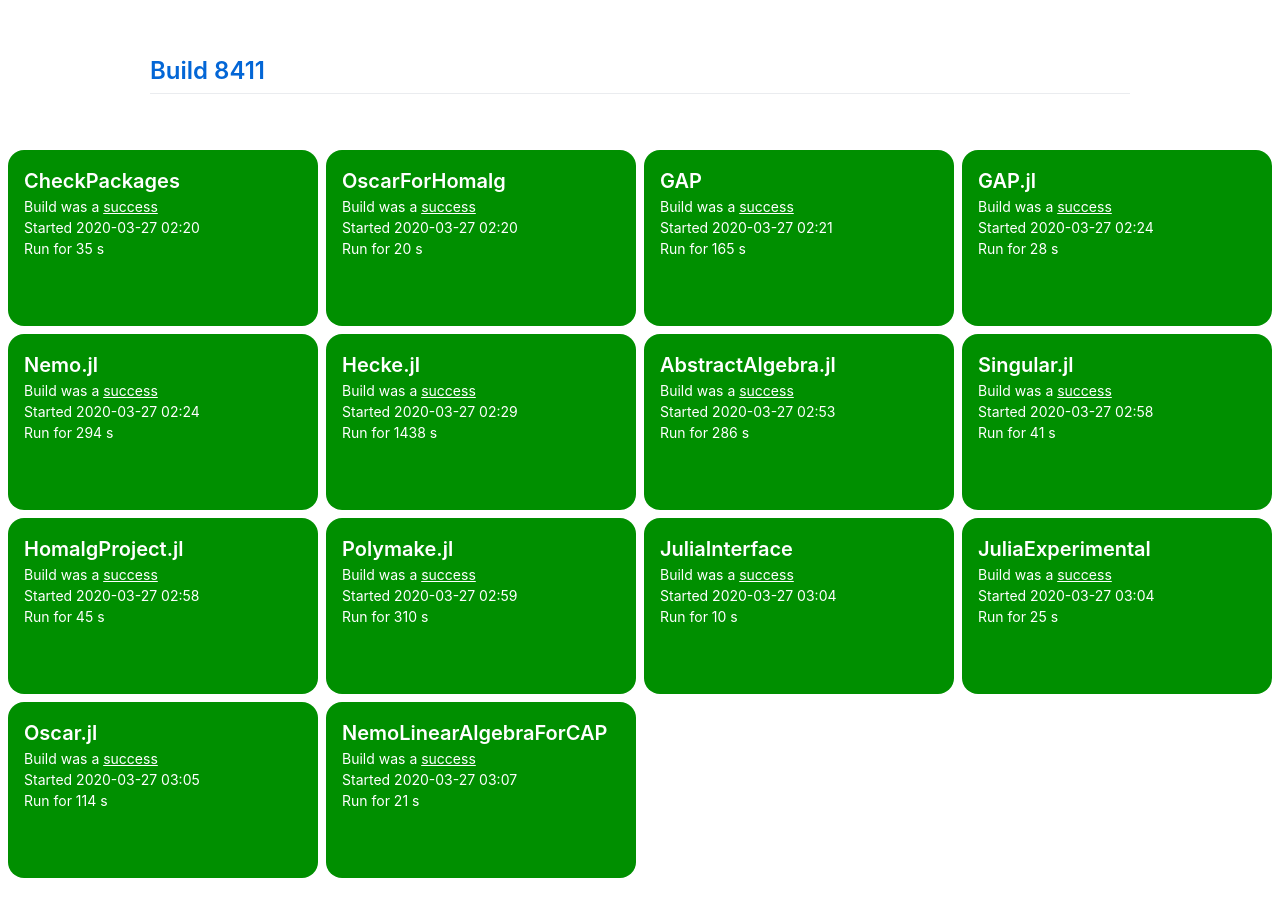
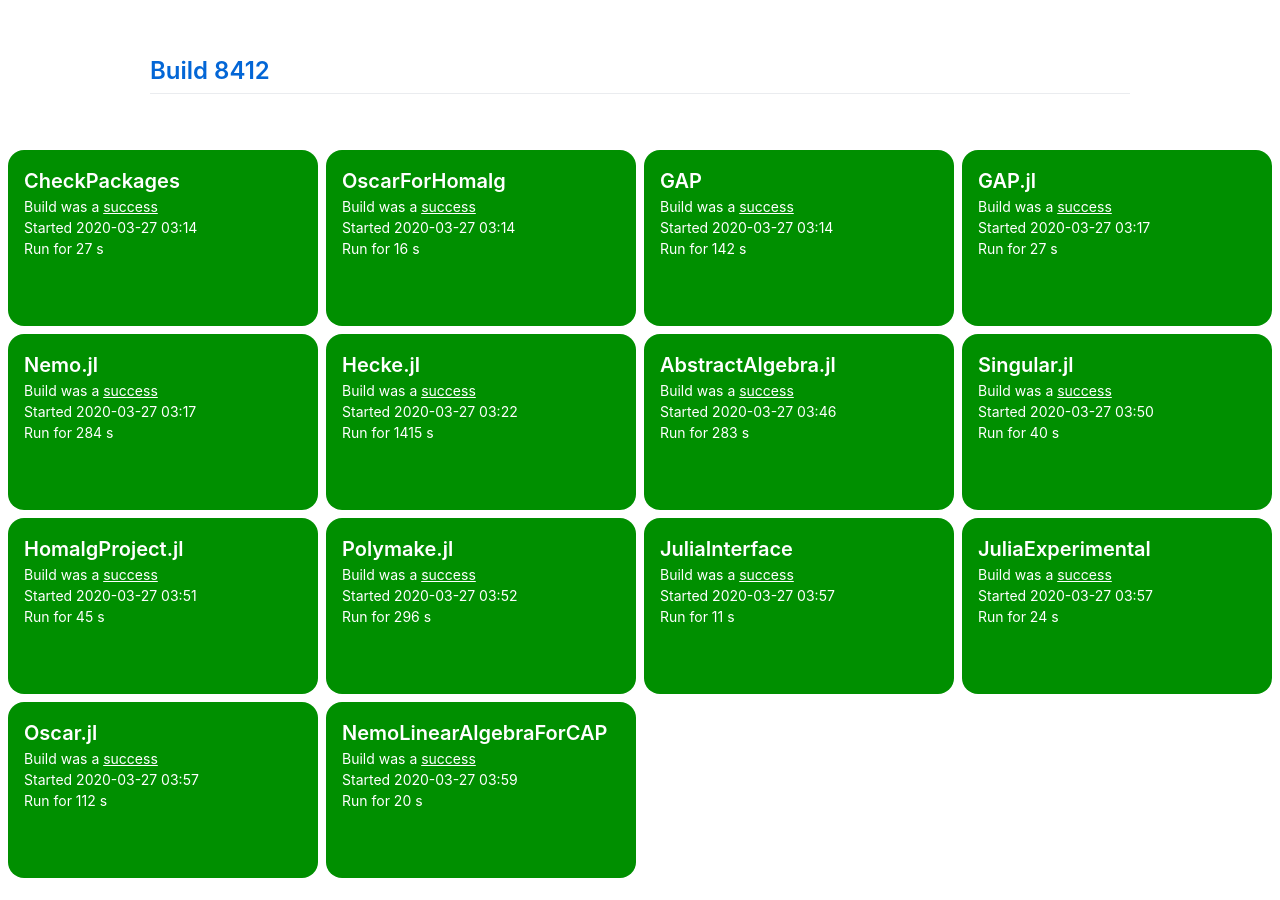
Before and after one commit to oscar-system/oscar-ci-status, a Jekyll site: the page built from index.html, in a window 1280 px wide. Built offline with Jekyll 4.4.1, drawn with Linux system fonts in a browser that asks for light colours; some of the changed lines change nothing that is shown.

Commit message:
Build 8412

```diff
--- a/_data/ci.yml
+++ b/_data/ci.yml
@@ -1,16 +1,148 @@
-build: 8411
-build_url: https://oscarci.mathematik.uni-kl.de/job/oscar/8411/
+build: 8412
+build_url: https://oscarci.mathematik.uni-kl.de/job/oscar/8412/
 job: oscar
 tests:
-- duration: 35
+- duration: 27
   exitcode: 0
   first_failure: false
   first_failure_url: null
   last_success: false
   last_success_url: null
-  log: https://oscarci.mathematik.uni-kl.de/job/oscar/8411/artifact/logs/build-8411/CheckPackages.log
+  log: https://oscarci.mathematik.uni-kl.de/job/oscar/8412/artifact/logs/build-8412/CheckPackages.log
   name: CheckPackages
-  start: 2020-03-27 02:20
+  start: 2020-03-27 03:14
+  status: success
+  success: true
+- duration: 16
+  exitcode: 0
+  first_failure: false
+  first_failure_url: null
+  last_success: false
+  last_success_url: null
+  log: https://oscarci.mathematik.uni-kl.de/job/oscar/8412/artifact/logs/build-8412/OscarForHomalg.log
+  name: OscarForHomalg
+  start: 2020-03-27 03:14
+  status: success
+  success: true
+- duration: 142
+  exitcode: 0
+  first_failure: false
+  first_failure_url: null
+  last_success: false
+  last_success_url: null
+  log: https://oscarci.mathematik.uni-kl.de/job/oscar/8412/artifact/logs/build-8412/GAP.log
+  name: GAP
+  start: 2020-03-27 03:14
+  status: success
+  success: true
+- duration: 27
+  exitcode: 0
+  first_failure: false
+  first_failure_url: null
+  last_success: false
+  last_success_url: null
+  log: https://oscarci.mathematik.uni-kl.de/job/oscar/8412/artifact/logs/build-8412/GAP.jl.log
+  name: GAP.jl
+  start: 2020-03-27 03:17
+  status: success
+  success: true
+- duration: 284
+  exitcode: 0
+  first_failure: false
+  first_failure_url: null
+  last_success: false
+  last_success_url: null
+  log: https://oscarci.mathematik.uni-kl.de/job/oscar/8412/artifact/logs/build-8412/Nemo.jl.log
+  name: Nemo.jl
+  start: 2020-03-27 03:17
+  status: success
+  success: true
+- duration: 1415
+  exitcode: 0
+  first_failure: false
+  first_failure_url: null
+  last_success: false
+  last_success_url: null
+  log: https://oscarci.mathematik.uni-kl.de/job/oscar/8412/artifact/logs/build-8412/Hecke.jl.log
+  name: Hecke.jl
+  start: 2020-03-27 03:22
+  status: success
+  success: true
+- duration: 283
+  exitcode: 0
+  first_failure: false
+  first_failure_url: null
+  last_success: false
+  last_success_url: null
+  log: https://oscarci.mathematik.uni-kl.de/job/oscar/8412/artifact/logs/build-8412/AbstractAlgebra.jl.log
+  name: AbstractAlgebra.jl
+  start: 2020-03-27 03:46
+  status: success
+  success: true
+- duration: 40
+  exitcode: 0
+  first_failure: false
+  first_failure_url: null
+  last_success: false
+  last_success_url: null
+  log: https://oscarci.mathematik.uni-kl.de/job/oscar/8412/artifact/logs/build-8412/Singular.jl.log
+  name: Singular.jl
+  start: 2020-03-27 03:50
+  status: success
+  success: true
+- duration: 45
+  exitcode: 0
+  first_failure: false
+  first_failure_url: null
+  last_success: false
+  last_success_url: null
+  log: https://oscarci.mathematik.uni-kl.de/job/oscar/8412/artifact/logs/build-8412/HomalgProject.jl.log
+  name: HomalgProject.jl
+  start: 2020-03-27 03:51
+  status: success
+  success: true
+- duration: 296
+  exitcode: 0
+  first_failure: false
+  first_failure_url: null
+  last_success: false
+  last_success_url: null
+  log: https://oscarci.mathematik.uni-kl.de/job/oscar/8412/artifact/logs/build-8412/Polymake.jl.log
+  name: Polymake.jl
+  start: 2020-03-27 03:52
+  status: success
+  success: true
+- duration: 11
+  exitcode: 0
+  first_failure: false
+  first_failure_url: null
+  last_success: false
+  last_success_url: null
+  log: https://oscarci.mathematik.uni-kl.de/job/oscar/8412/artifact/logs/build-8412/JuliaInterface.log
+  name: JuliaInterface
+  start: 2020-03-27 03:57
+  status: success
+  success: true
+- duration: 24
+  exitcode: 0
+  first_failure: false
+  first_failure_url: null
+  last_success: false
+  last_success_url: null
+  log: https://oscarci.mathematik.uni-kl.de/job/oscar/8412/artifact/logs/build-8412/JuliaExperimental.log
+  name: JuliaExperimental
+  start: 2020-03-27 03:57
+  status: success
+  success: true
+- duration: 112
+  exitcode: 0
+  first_failure: false
+  first_failure_url: null
+  last_success: false
+  last_success_url: null
+  log: https://oscarci.mathematik.uni-kl.de/job/oscar/8412/artifact/logs/build-8412/Oscar.jl.log
+  name: Oscar.jl
+  start: 2020-03-27 03:57
   status: success
   success: true
 - duration: 20
@@ -19,140 +151,8 @@
   first_failure_url: null
   last_success: false
   last_success_url: null
-  log: https://oscarci.mathematik.uni-kl.de/job/oscar/8411/artifact/logs/build-8411/OscarForHomalg.log
-  name: OscarForHomalg
-  start: 2020-03-27 02:20
+  log: https://oscarci.mathematik.uni-kl.de/job/oscar/8412/artifact/logs/build-8412/NemoLinearAlgebraForCAP.log
+  name: NemoLinearAlgebraForCAP
+  start: 2020-03-27 03:59
   status: success
   success: true
-- duration: 165
-  exitcode: 0
-  first_failure: false
-  first_failure_url: null
-  last_success: false
-  last_success_url: null
-  log: https://oscarci.mathematik.uni-kl.de/job/oscar/8411/artifact/logs/build-8411/GAP.log
-  name: GAP
-  start: 2020-03-27 02:21
-  status: success
-  success: true
-- duration: 28
-  exitcode: 0
-  first_failure: false
-  first_failure_url: null
-  last_success: false
-  last_success_url: null
-  log: https://oscarci.mathematik.uni-kl.de/job/oscar/8411/artifact/logs/build-8411/GAP.jl.log
-  name: GAP.jl
-  start: 2020-03-27 02:24
-  status: success
-  success: true
-- duration: 294
-  exitcode: 0
-  first_failure: false
-  first_failure_url: null
-  last_success: false
-  last_success_url: null
-  log: https://oscarci.mathematik.uni-kl.de/job/oscar/8411/artifact/logs/build-8411/Nemo.jl.log
-  name: Nemo.jl
-  start: 2020-03-27 02:24
-  status: success
-  success: true
-- duration: 1438
-  exitcode: 0
-  first_failure: false
-  first_failure_url: null
-  last_success: false
-  last_success_url: null
-  log: https://oscarci.mathematik.uni-kl.de/job/oscar/8411/artifact/logs/build-8411/Hecke.jl.log
-  name: Hecke.jl
-  start: 2020-03-27 02:29
-  status: success
-  success: true
-- duration: 286
-  exitcode: 0
-  first_failure: false
-  first_failure_url: null
-  last_success: false
-  last_success_url: null
-  log: https://oscarci.mathematik.uni-kl.de/job/oscar/8411/artifact/logs/build-8411/AbstractAlgebra.jl.log
-  name: AbstractAlgebra.jl
-  start: 2020-03-27 02:53
-  status: success
-  success: true
-- duration: 41
-  exitcode: 0
-  first_failure: false
-  first_failure_url: null
-  last_success: false
-  last_success_url: null
-  log: https://oscarci.mathematik.uni-kl.de/job/oscar/8411/artifact/logs/build-8411/Singular.jl.log
-  name: Singular.jl
-  start: 2020-03-27 02:58
-  status: success
-  success: true
-- duration: 45
-  exitcode: 0
-  first_failure: false
-  first_failure_url: null
-  last_success: false
-  last_success_url: null
-  log: https://oscarci.mathematik.uni-kl.de/job/oscar/8411/artifact/logs/build-8411/HomalgProject.jl.log
-  name: HomalgProject.jl
-  start: 2020-03-27 02:58
-  status: success
-  success: true
-- duration: 310
-  exitcode: 0
-  first_failure: false
-  first_failure_url: null
-  last_success: false
-  last_success_url: null
-  log: https://oscarci.mathematik.uni-kl.de/job/oscar/8411/artifact/logs/build-8411/Polymake.jl.log
-  name: Polymake.jl
-  start: 2020-03-27 02:59
-  status: success
-  success: true
-- duration: 10
-  exitcode: 0
-  first_failure: false
-  first_failure_url: null
-  last_success: false
-  last_success_url: null
-  log: https://oscarci.mathematik.uni-kl.de/job/oscar/8411/artifact/logs/build-8411/JuliaInterface.log
-  name: JuliaInterface
-  start: 2020-03-27 03:04
-  status: success
-  success: true
-- duration: 25
-  exitcode: 0
-  first_failure: false
-  first_failure_url: null
-  last_success: false
-  last_success_url: null
-  log: https://oscarci.mathematik.uni-kl.de/job/oscar/8411/artifact/logs/build-8411/JuliaExperimental.log
-  name: JuliaExperimental
-  start: 2020-03-27 03:04
-  status: success
-  success: true
-- duration: 114
-  exitcode: 0
-  first_failure: false
-  first_failure_url: null
-  last_success: false
-  last_success_url: null
-  log: https://oscarci.mathematik.uni-kl.de/job/oscar/8411/artifact/logs/build-8411/Oscar.jl.log
-  name: Oscar.jl
-  start: 2020-03-27 03:05
-  status: success
-  success: true
-- duration: 21
-  exitcode: 0
-  first_failure: false
-  first_failure_url: null
-  last_success: false
-  last_success_url: null
-  log: https://oscarci.mathematik.uni-kl.de/job/oscar/8411/artifact/logs/build-8411/NemoLinearAlgebraForCAP.log
-  name: NemoLinearAlgebraForCAP
-  start: 2020-03-27 03:07
-  status: success
-  success: true
```
Also changed, not shown: README.md.
